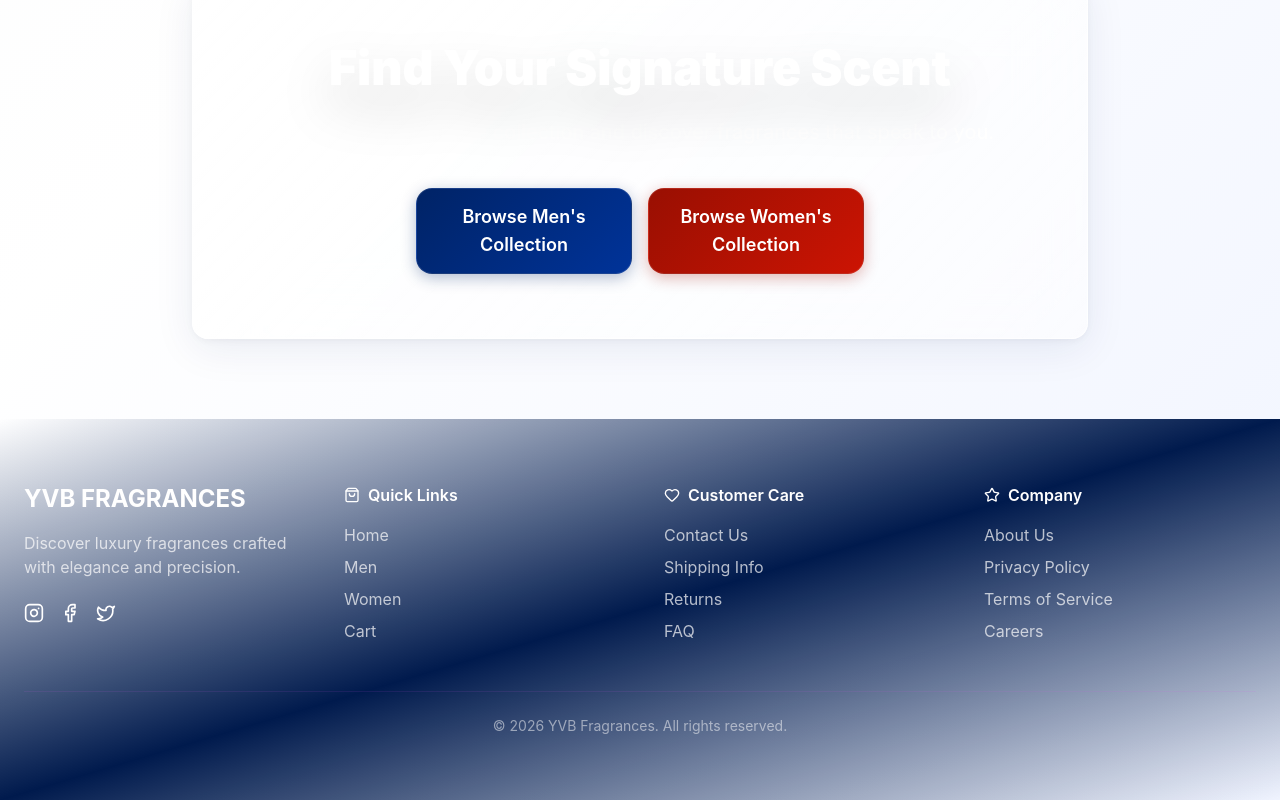
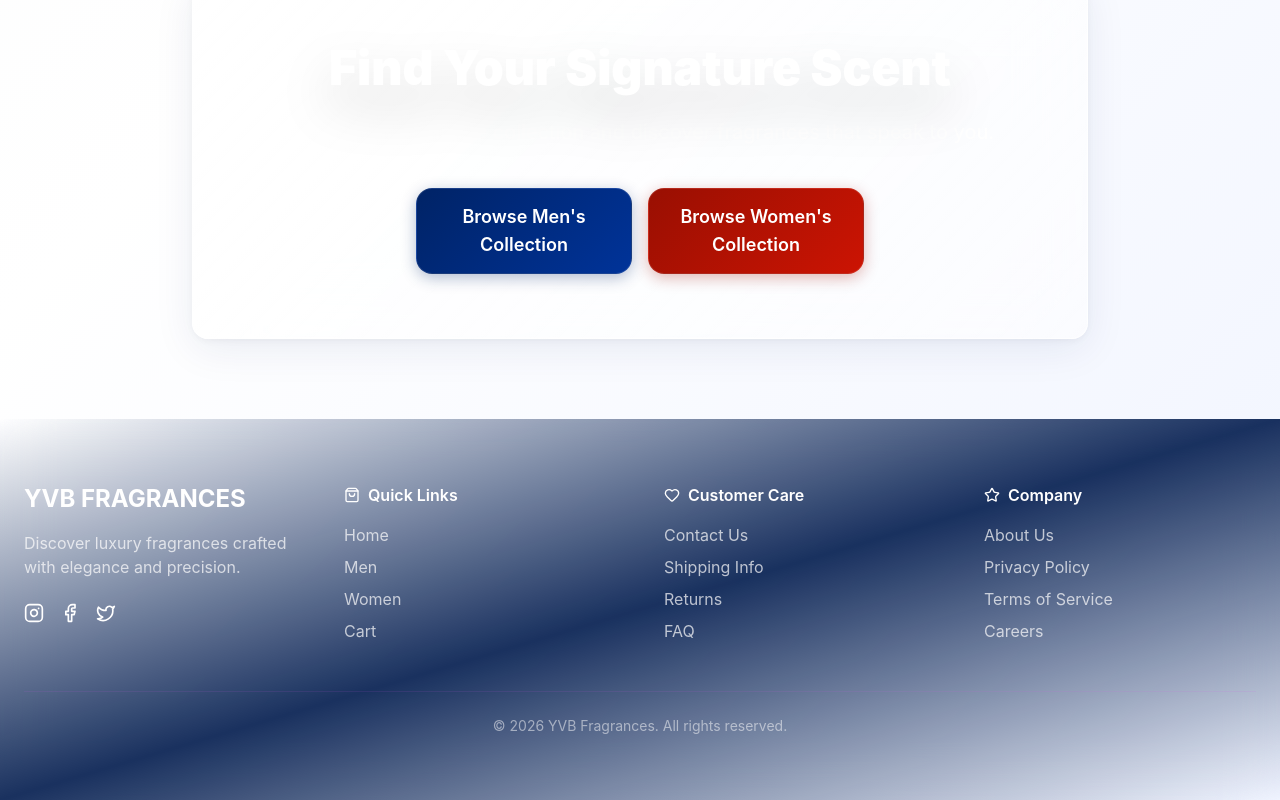
Before and after one commit to daniyalsiddiqui123/YVB, a Next.js app: page / in a window 1280 px wide. Shown: the part 1435-2235 px from the top of the page. Built offline with nearby package versions, Linux system fonts and the light colour scheme; no server answers.

Commit message:
Add glassmorphic blur effect to footer

```diff
--- a/src/components/Footer.tsx
+++ b/src/components/Footer.tsx
@@ -47,7 +47,7 @@ export default function Footer() {
   ];
 
   return (
-    <footer className="relative bg-gradient-to-br from-navy via-[#001a4d] to-cherry text-white overflow-hidden">
+    <footer className="relative bg-gradient-to-br from-navy/90 via-[#001a4d]/90 to-cherry/90 backdrop-blur-xl text-white overflow-hidden">
       <div className="max-w-7xl mx-auto px-6 py-16">
         <div className="grid grid-cols-1 md:grid-cols-4 gap-12">
 
```
